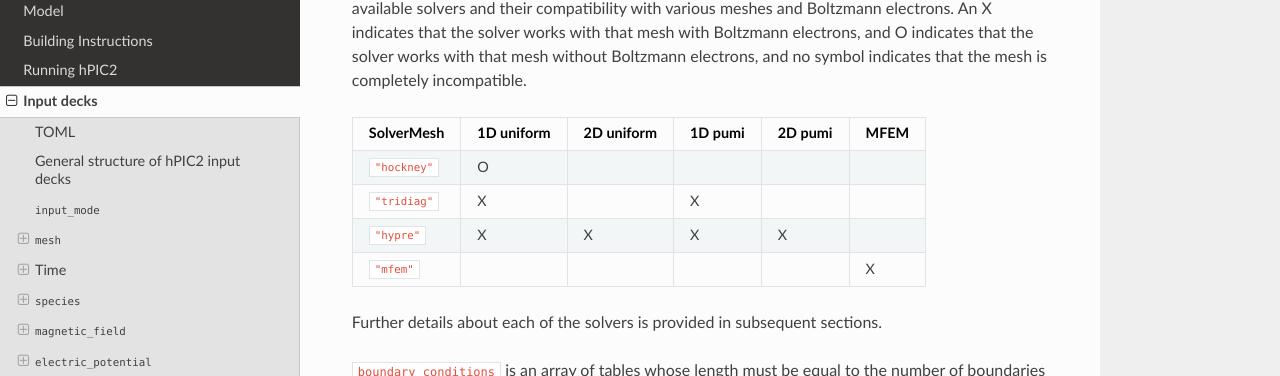
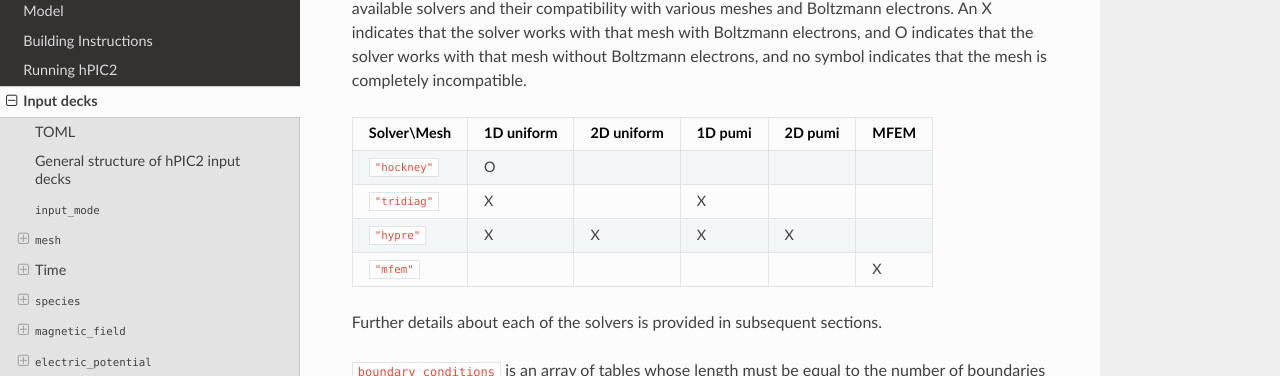
Before and after one commit to lcpp-org/hpic2doc, a Sphinx documentation site: the page built from docs/source/input_deck.rst, in a window 1280 px wide and 900 px high, scrolled down 24295 px. Shown: the part 134-510 px from the top of the window. Built offline with Sphinx 7.4.7 and the Read the Docs theme 2.0.0, drawn with Linux system fonts in a browser that asks for light colours; cross-references to code outside the pages are shown as plain code.

Commit message:
Formatting of solver compatibility table

```diff
--- a/docs/source/input_deck.rst
+++ b/docs/source/input_deck.rst
@@ -1538,7 +1538,7 @@ and no symbol indicates that the mesh is completely incompatible.
 .. list-table::
    :header-rows: 1
 
-   * - Solver\Mesh
+   * - Solver\\Mesh
      - 1D uniform
      - 2D uniform
      - 1D pumi
```
